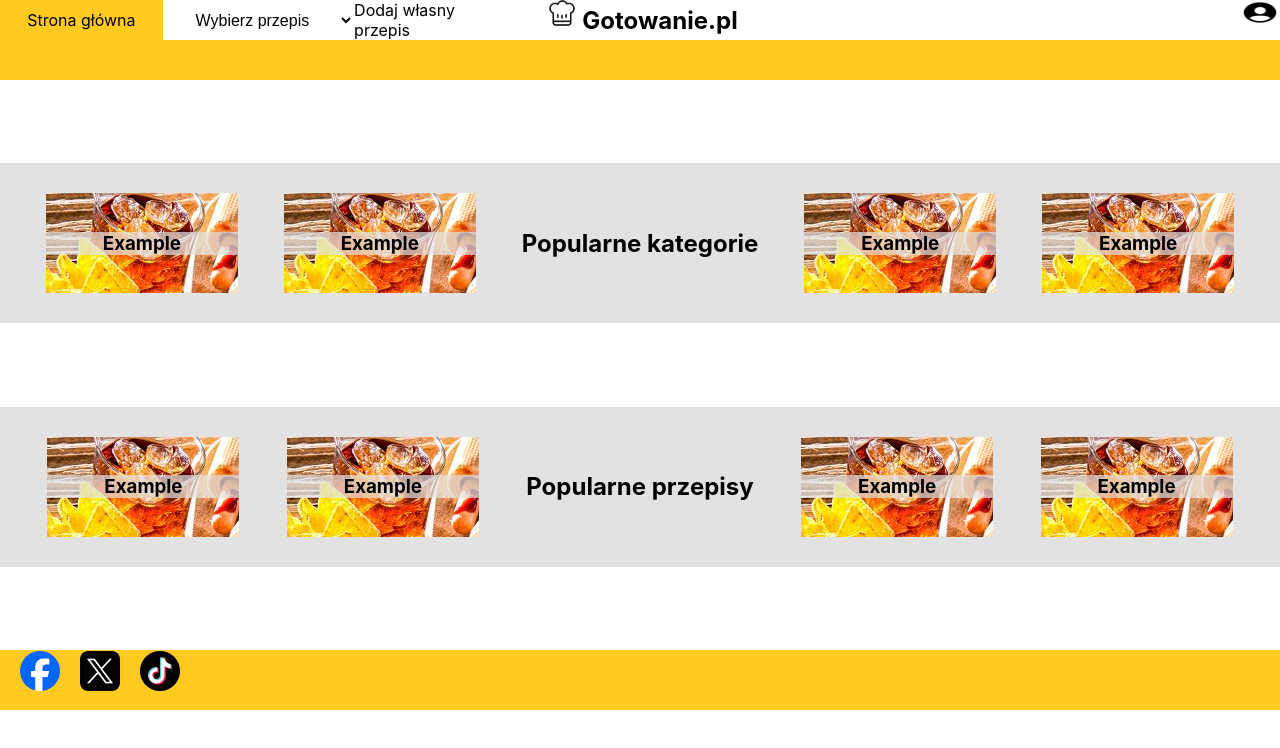
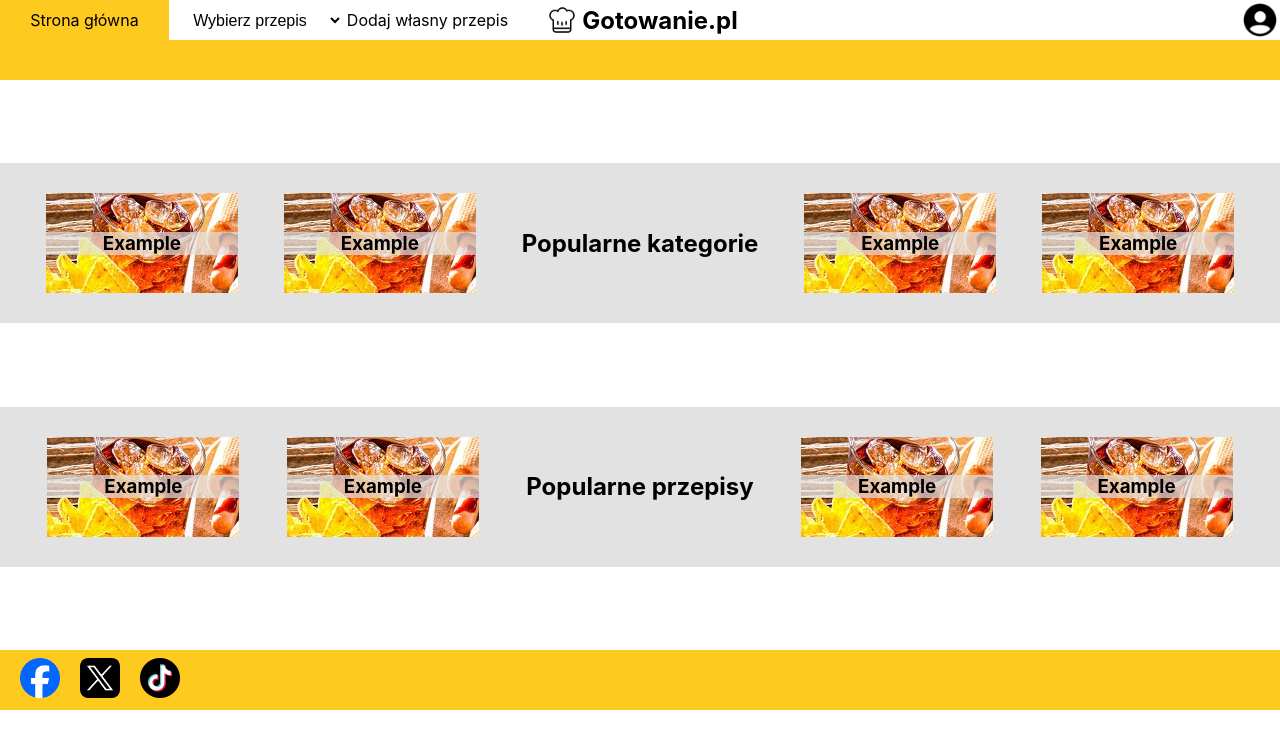
Before and after one commit to Kon0pka/Soft_Serve, a React (Create React App) app in the folder app/: page / in a window 1280 px wide. Shown: the top 748 px of the page. Built offline with nearby package versions, Linux system fonts and the light colour scheme.

Commit message:
naprawiona ikona

```diff
--- a/app/src/components/header/header.module.css
+++ b/app/src/components/header/header.module.css
@@ -29,7 +29,7 @@
   display: flex;
   align-items: center;
   justify-content: center;
-  width: 34%;
+  width: 33%;
   height: 100%;
   background-color: #ffca1f;
   color: black;
@@ -55,7 +55,7 @@
 
 .select {
   height: 50%;
-  width: 40%;
+  width: 34%;
   text-align: center;
   font-size: 16px;
   border: none;
--- a/app/src/components/main_body/recipe/recipe.module.css
+++ b/app/src/components/main_body/recipe/recipe.module.css
@@ -20,7 +20,7 @@ img {
   max-width: 100%;
   height: auto;
   border-radius: 8px;
-  margin-bottom: 15px;
+  /* margin-bottom: 15px; */
 }
 
 ul {
```
Also changed, not shown: app/src/components/header/Header.js (+8 -7 lines).
